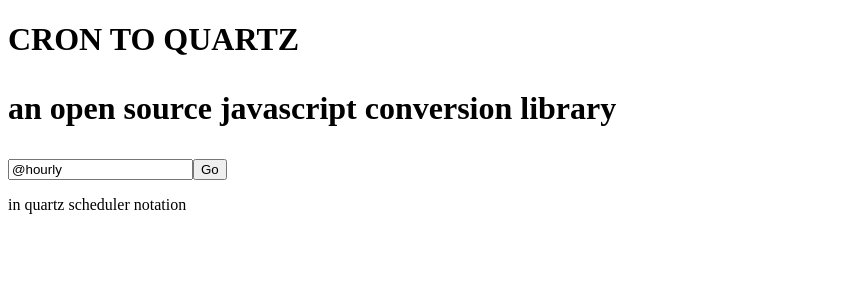
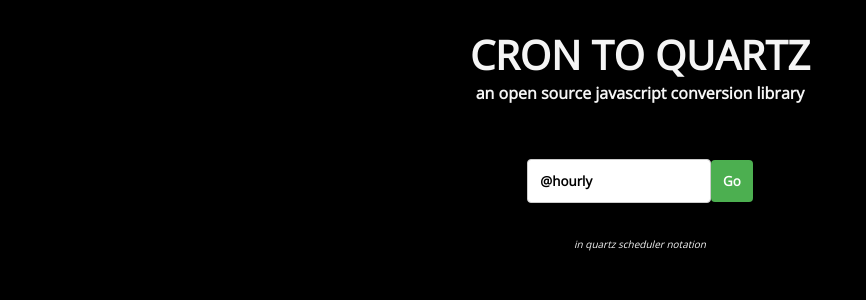
Before and after one commit to lirantal/cron-quartz-web, an Angular app: page / in a window 1280 px wide. Shown: the top 300 px of the page, without its empty margins (0-866 px from the left). Built offline with nearby package versions, Linux system fonts and the light colour scheme.

Commit message:
adding styles

```diff
--- a/src/app/app.component.css
+++ b/src/app/app.component.css
@@ -0,0 +1,19 @@
+@import url('https://fonts.googleapis.com/css?family=Open+Sans');
+
+body {
+    color: whitesmoke;
+    background-color: black;
+    text-align: center;
+    font-family: 'Open Sans', serif;
+}
+
+h1 {
+    font-size: 40px;
+    padding: 0;
+}
+
+h1 p {
+    font-size: 16px;
+    padding: 0;
+    margin: 0;
+}
--- a/src/app/cronconvert/cronconvert.component.css
+++ b/src/app/cronconvert/cronconvert.component.css
@@ -0,0 +1,44 @@
+.cronConvertor {
+    border-radius: 5px;
+    padding: 20px;
+}
+
+.quartzText {
+    font-size: 180px;
+    font-weight: bold;
+    margin: 0;
+}
+
+.quartzNotation {
+    font-style: italic;
+    font-size: 10px;
+}
+
+input[type=text] {
+    width: 15%;
+    padding: 12px 12px;
+    margin: 8px 0;
+    display: inline-block;
+    border: 1px solid #ccc;
+    border-radius: 4px;
+    box-sizing: border-box;
+    font-family: 'Open Sans';
+    font-weight: bolder;
+}
+
+input[type=submit] {
+    width: auto;
+    background-color: #4CAF50;
+    color: white;
+    padding: 12px 12px;
+    margin: 8px 0;
+    border: none;
+    border-radius: 4px;
+    cursor: pointer;
+    font-family: 'Open Sans';
+    font-weight: bolder;
+}
+
+input[type=submit]:hover {
+    background-color: #45a049;
+}
```
